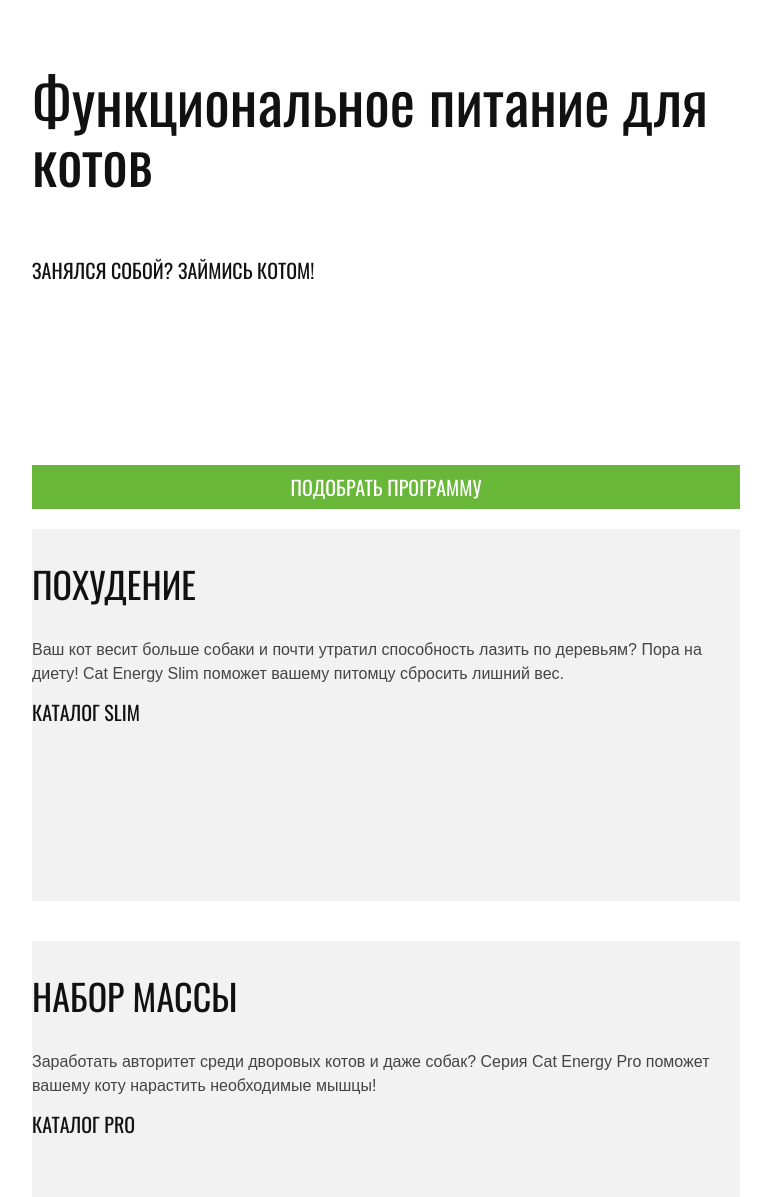
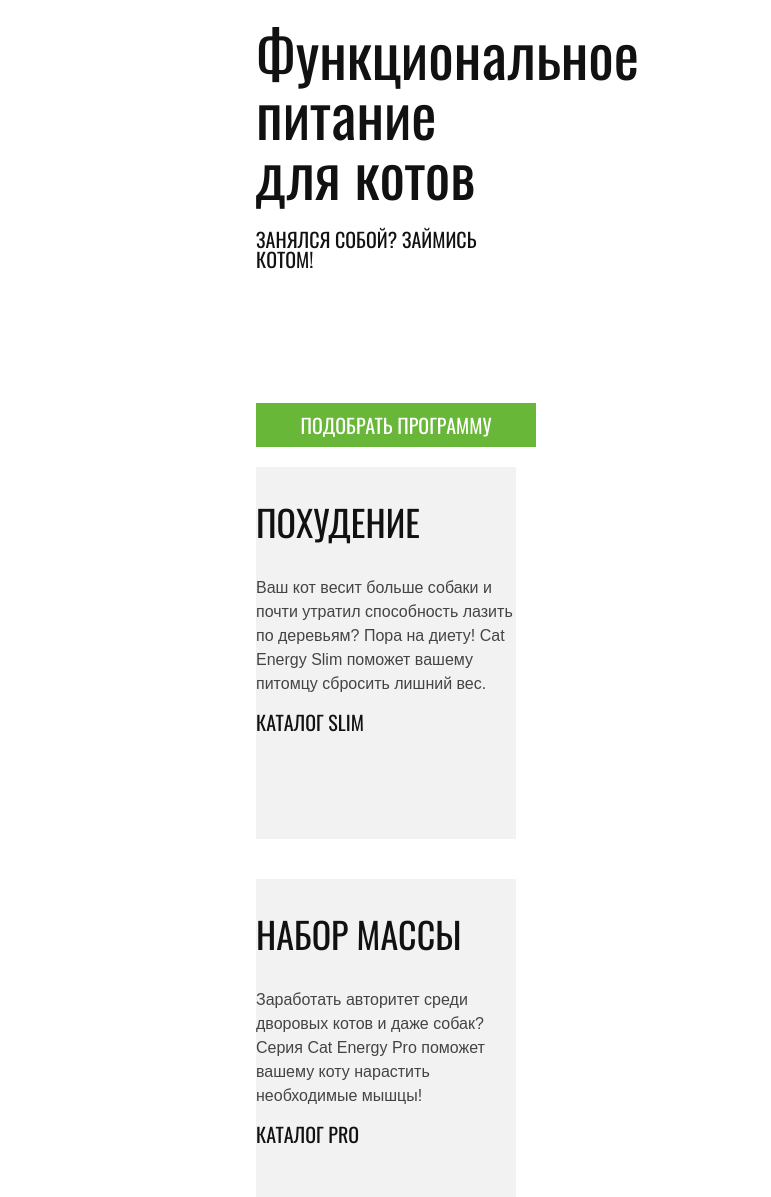
Before and after one commit to RickVoynich/718443-cat-energy-18, a plain HTML site: page source/index.html in a window 1280 px wide. Shown: the part 103-1300 px from the top of the page, without its empty margins (254-1025 px from the left). Drawn offline with nearby package versions, Linux system fonts and the light colour scheme; files that its build step writes are made by us from their sources; files whose address does not match are found by name.

Commit message:
правки главная
сетка, мобилка

```diff
--- a/source/index.html
+++ b/source/index.html
@@ -42,12 +42,12 @@
   <main class="page-main">
     <section class="food-program">
       <div class="food-program__background-wrap">
-        <div class="container">
+        <div class="food-program__wrap container">
           <h2 class="food-program__title">Функциональное питание для котов</h2>
           <p class="food-program__slogan">Занялся собой? Займись котом!</p>
         </div>
       </div>
-      <div class="container">
+      <div class="food-program__wrap container">
         <a class="food-program__link button" href="form.html">Подобрать программу</a>
       </div>
     </section>
--- a/source/less/blocks/categories.less
+++ b/source/less/blocks/categories.less
@@ -1,3 +1,7 @@
+.categories {
+  width: 320px;
+}
+
 .categories__wrapper {
   color: @color-black;
   background-color: @color-lightgray;
--- a/source/less/blocks/fields.less
+++ b/source/less/blocks/fields.less
@@ -59,6 +59,7 @@
 }
 
 .fields__text {
+  position: relative;
   border: 1px solid #cdcdcd;
   font-family: @font-family--oswald;
   font-size: 16px;
@@ -150,7 +151,6 @@
   margin-top: 15px;
   margin-bottom: 12px;
 }
-
 
 .fields__item {
   margin-top: 10px;
--- a/source/less/blocks/food-program.less
+++ b/source/less/blocks/food-program.less
@@ -1,3 +1,7 @@
+.food-program__wrap {
+  width: 320px;
+}
+
 .food-program__title {
   font-family: @font-family--oswald;
   font-size: 36px;
@@ -5,7 +9,7 @@
   color: @color-white;
   line-height: 36px;
   text-align: center;
-  padding-top: 23px;
+  margin: 26px 0;
 }
 
 .food-program__slogan {
@@ -16,6 +20,7 @@
   line-height: 14px;
   text-align: center;
   text-transform: uppercase;
+  margin: 0;
 }
 
 .food-program__link {
@@ -25,7 +30,7 @@
   font-weight: 400;
   min-width: 280px;
   padding: 12px 0;
-  margin-top: 165px;
+  margin-top: 134px;
 }
 
 @media (max-width: @mobile-width-only) {
```
Also changed, not shown: source/form.html (+1 -1 lines), source/img/icon-phone.svg.
